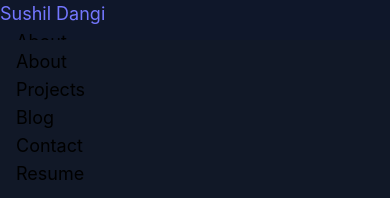
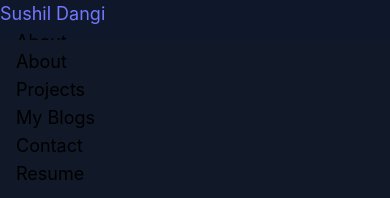
Before and after one commit to finnozo/sushildangi.github.io, a React (Vite) app: page / in a window 390 px wide. Shown: the top 198 px of the page. Built offline with nearby package versions, Linux system fonts and the light colour scheme.

Commit message:
mobile view link added for blog

```diff
--- a/src/components/Header.jsx
+++ b/src/components/Header.jsx
@@ -50,7 +50,7 @@ const Header = () => {
             <a href="/#projects">Projects</a>
           </li>
           <li>
-            <a href="/#blog">Blog</a>
+          <a href="https://blog.sushildangi.online">My Blogs</a>
           </li>
           <li>
             <a href="/#contact">Contact</a>
```
